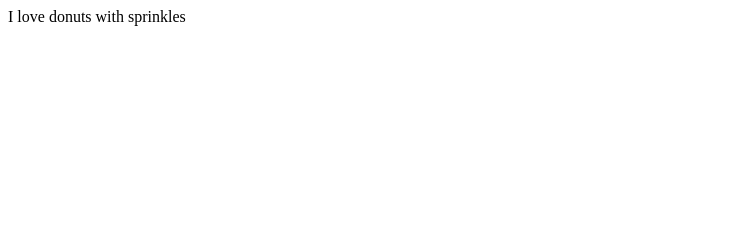
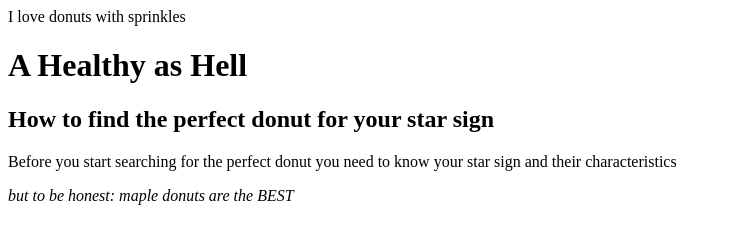
Before and after one commit to linagoestoswitzerland/linagoestoswitzerland.github.io, a plain HTML site: page index.html in a window 1280 px wide. Shown: the whole page, without its empty margins (0-731 px from the left). Drawn offline with Linux system fonts and the light colour scheme.

Commit message:
adding html

```diff
--- a/index.html
+++ b/index.html
@@ -1 +1,5 @@
 I love donuts with sprinkles
+<h1>A Healthy as Hell </h1>
+    <h2>How to find the perfect donut for your star sign</h2>
+	<p> Before you start searching for the perfect donut you need to know your star sign and their characteristics</p>
+<em>but to be honest: maple donuts are the BEST</em>
```
